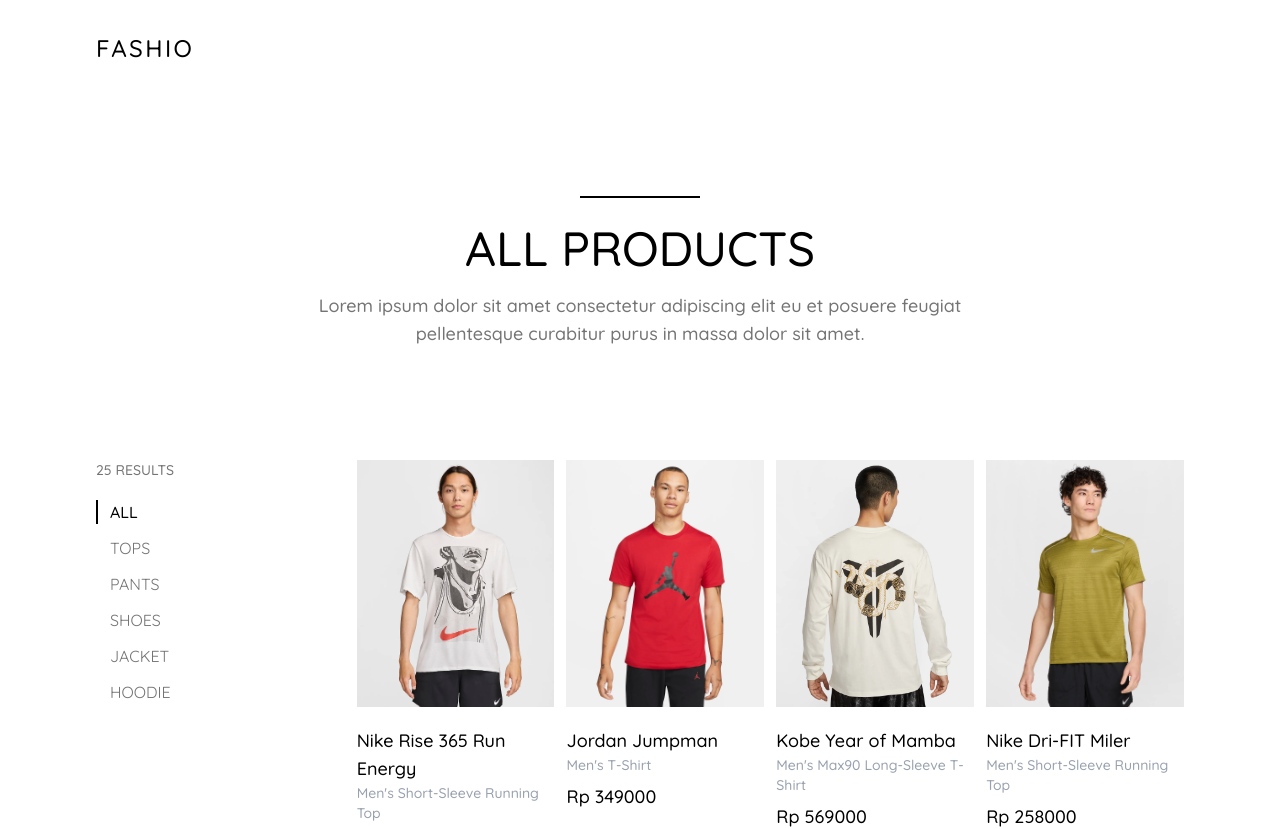
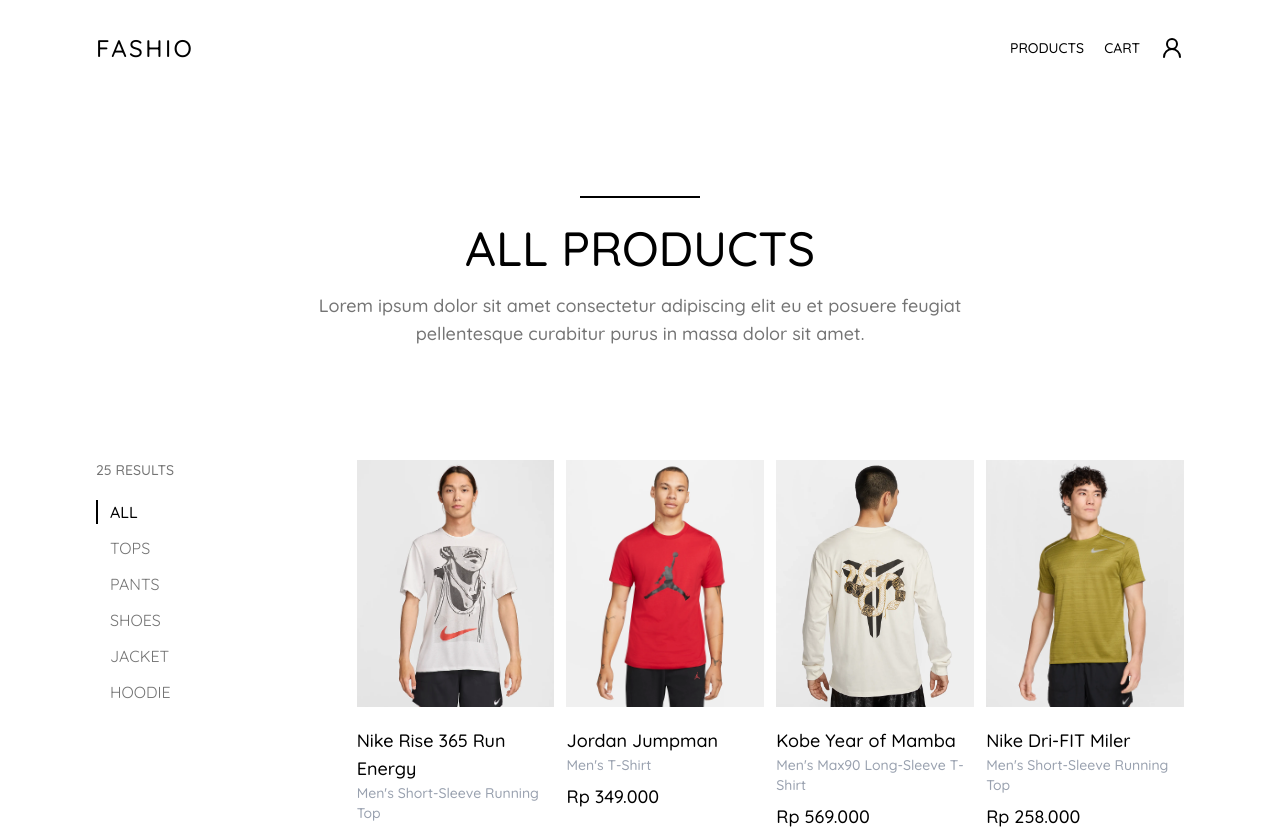
Before and after one commit to nirvanadam/fashio-ecommerce-app, a Next.js app: page /category/all in a window 1280 px wide. Shown: the top 829 px of the page. Built offline with nearby package versions, Linux system fonts and the light colour scheme.

Commit message:
create register api

```diff
--- a/src/components/elements/ProductCard.tsx
+++ b/src/components/elements/ProductCard.tsx
@@ -26,7 +26,9 @@
       <h1 className="mt-5 text-lg font-medium">{name}</h1>
       <p className="text-sm font-medium text-gray-400">{subname}</p>
 
-      <h1 className="mt-2 text-lg font-medium">Rp {price}</h1>
+      <h1 className="mt-2 text-lg font-medium">
+        Rp {price.toLocaleString("id-ID")}
+      </h1>
     </Link>
   );
 }
--- a/src/components/layouts/navbar/index.tsx
+++ b/src/components/layouts/navbar/index.tsx
@@ -1,4 +1,9 @@
-import { HouseIcon, ShoppingCartIcon, StoreIcon, User } from "lucide-react";
+import {
+  HouseIcon,
+  ShoppingCartIcon,
+  StoreIcon,
+  UserRound,
+} from "lucide-react";
 import Link from "next/link";
 
 export default function Navbar() {
@@ -8,6 +13,20 @@
         <Link href="/" className="text-2xl font-medium tracking-widest">
           FASHIO
         </Link>
+
+        <div className="hidden items-center gap-5 lg:flex">
+          <Link href="/category/all" className="text-sm font-medium uppercase">
+            Products
+          </Link>
+
+          <Link href="/category/all" className="text-sm font-medium uppercase">
+            Cart
+          </Link>
+
+          <Link href="/auth/login">
+            <UserRound />
+          </Link>
+        </div>
       </nav>
 
       <div className="fixed bottom-0 left-0 z-[100] flex w-full items-center justify-evenly gap-3 border-t border-gray-300 bg-white py-5 lg:hidden">
@@ -33,7 +52,7 @@
         </button>
 
         <button className="flex flex-col items-center justify-center gap-2">
-          <User size={20} color="#000000" />
+          <UserRound size={20} color="#000000" />
           <h1 className="text-xs font-medium">Account</h1>
         </button>
       </div>
--- /dev/null
+++ b/src/pages/api/auth/register.ts
@@ -0,0 +1,36 @@
+import { NextApiRequest, NextApiResponse } from "next";
+import jwt from "jsonwebtoken";
+
+const users: { email: string; password: string }[] = [];
+const SECRET_KEY = "my_secret_key";
+
+export default async function handler(
+  req: NextApiRequest,
+  res: NextApiResponse,
+) {
+  if (req.method !== "POST") {
+    return res.status(405).json({ message: "Method Not Allowed" });
+  }
+
+  const { email, password, confirmPassword } = req.body;
+
+  //   Cek apakah email sudah terdaftar
+  const existingUser = users.find((user) => user.email === email);
+  if (existingUser) {
+    return res.status(400).json({ message: "Email sudah terdaftar!" });
+  }
+
+  //   Cek apakah password dan confirmPassword sama
+  if (password !== confirmPassword) {
+    return res
+      .status(400)
+      .json({ message: "Password dan Confirm Password tidak sama!" });
+  }
+
+  //   Simpan user
+  users.push({ email, password });
+
+  const token = jwt.sign({ email }, SECRET_KEY, { expiresIn: "1h" });
+
+  return res.status(200).json({ token });
+}
--- a/src/pages/index.tsx
+++ b/src/pages/index.tsx
@@ -9,13 +9,6 @@
 import Image from "next/image";
 
 function HomePage() {
-  useEffect(() => {
-    const token = localStorage.getItem("token");
-    if (!token) {
-      window.location.href = "/auth/login";
-    }
-  }, []);
-
   const [products, setProducts] = useState<Product[]>([]);
   useEffect(() => {
     axios
--- a/src/pages/product/[id].tsx
+++ b/src/pages/product/[id].tsx
@@ -1,4 +1,5 @@
 import { Product } from "@/types/typeProducts";
+import withAuth from "@/utils/withAuth";
 import axios from "axios";
 import { ChevronDown, ChevronUp } from "lucide-react";
 import { GetServerSideProps } from "next";
@@ -9,7 +10,6 @@
 interface ProductPageProps {
   product: Product | null;
 }
-
 function DetailProducts({ product }: ProductPageProps) {
   const [quantity, setQuantity] = useState(1);
   const [size, setSize] = useState("");
@@ -85,7 +85,7 @@
               </h2>
               <p className="mt-5 font-medium">{product?.description}</p>
               <h1 className="mt-5 text-xl font-semibold md:mt-7">
-                Rp {product?.price}
+                Rp {product?.price.toLocaleString("id-ID")}
               </h1>
             </article>
 
@@ -172,7 +172,7 @@
   );
 }
 
-export default DetailProducts;
+export default withAuth(DetailProducts);
 
 export const getServerSideProps: GetServerSideProps = async (context) => {
   const { id } = context.params as { id: string };
--- /dev/null
+++ b/src/utils/withAuth.tsx
@@ -0,0 +1,27 @@
+import { useRouter } from "next/router";
+import { useEffect } from "react";
+
+const withAuth = <P extends object>(
+  WrappedComponent: React.ComponentType<P>,
+) => {
+  const AuthComponent = (props: P) => {
+    const router = useRouter();
+
+    useEffect(() => {
+      const token = localStorage.getItem("token");
+
+      if (!token) {
+        router.replace("/auth/login");
+      }
+    }, [router]);
+
+    return <WrappedComponent {...props} />;
+  };
+
+  // ✅ Tambahkan displayName
+  AuthComponent.displayName = `withAuth(${WrappedComponent.displayName || WrappedComponent.name || "Component"})`;
+
+  return AuthComponent;
+};
+
+export default withAuth;
```
